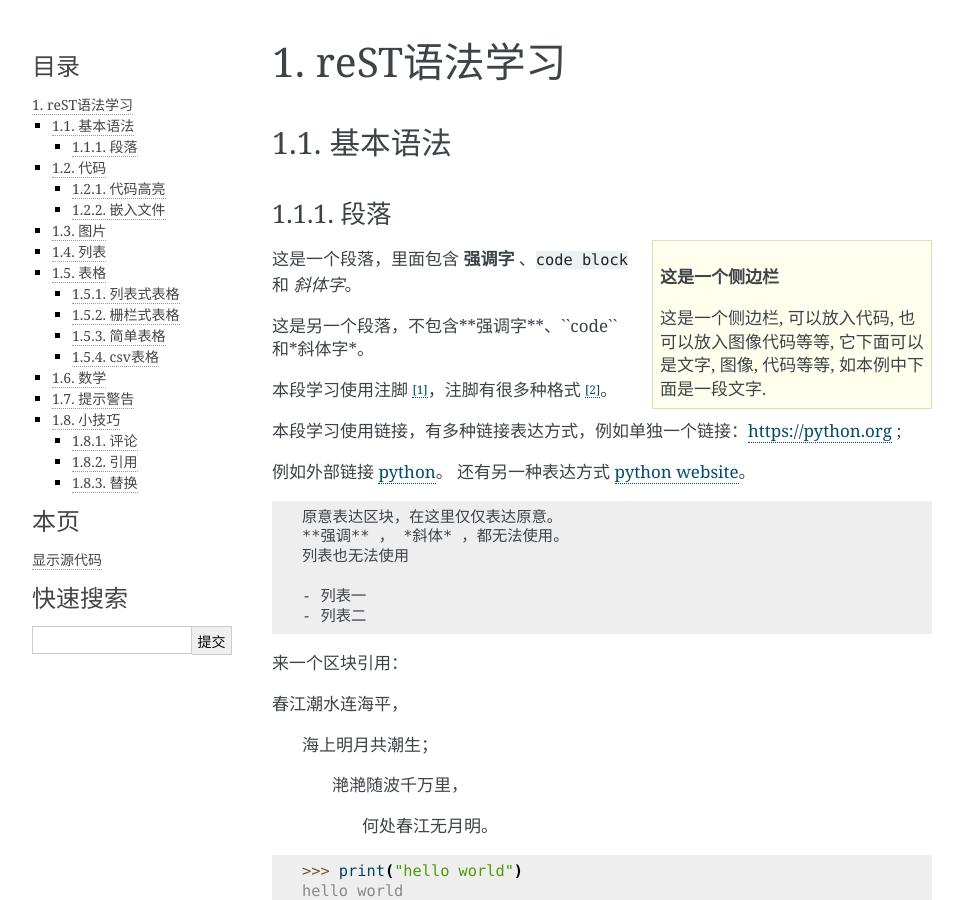
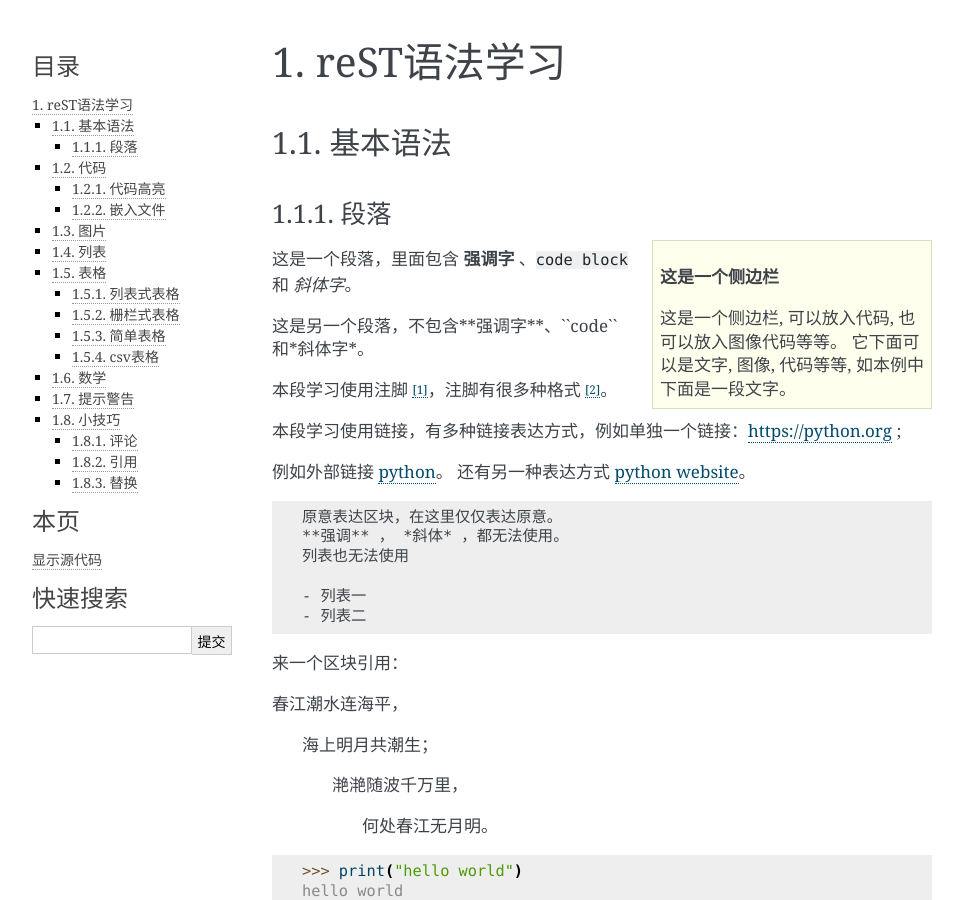
Before and after one commit to Ljp66/sphinx, a Sphinx documentation site: the page built from source/usage.rst, in a window 1280 px wide and 900 px high. Shown: the whole window, without its empty margins (148-1111 px from the left). Built offline with Sphinx 7.4.7, drawn with Linux system fonts in a browser that asks for light colours.

Commit message:
完善usage.rst

```diff
--- a/source/usage.rst
+++ b/source/usage.rst
@@ -9,7 +9,8 @@ reST语法学习
 
 .. sidebar:: 这是一个侧边栏
 
-   这是一个侧边栏, 可以放入代码, 也可以放入图像代码等等, 它下面可以是文字, 图像, 代码等等, 如本例中下面是一段文字.
+   这是一个侧边栏, 可以放入代码, 也可以放入图像代码等等。
+   它下面可以是文字, 图像, 代码等等, 如本例中下面是一段文字。
 
 这是一个段落，里面包含 **强调字** 、``code block`` 和 *斜体字*。
 
```
